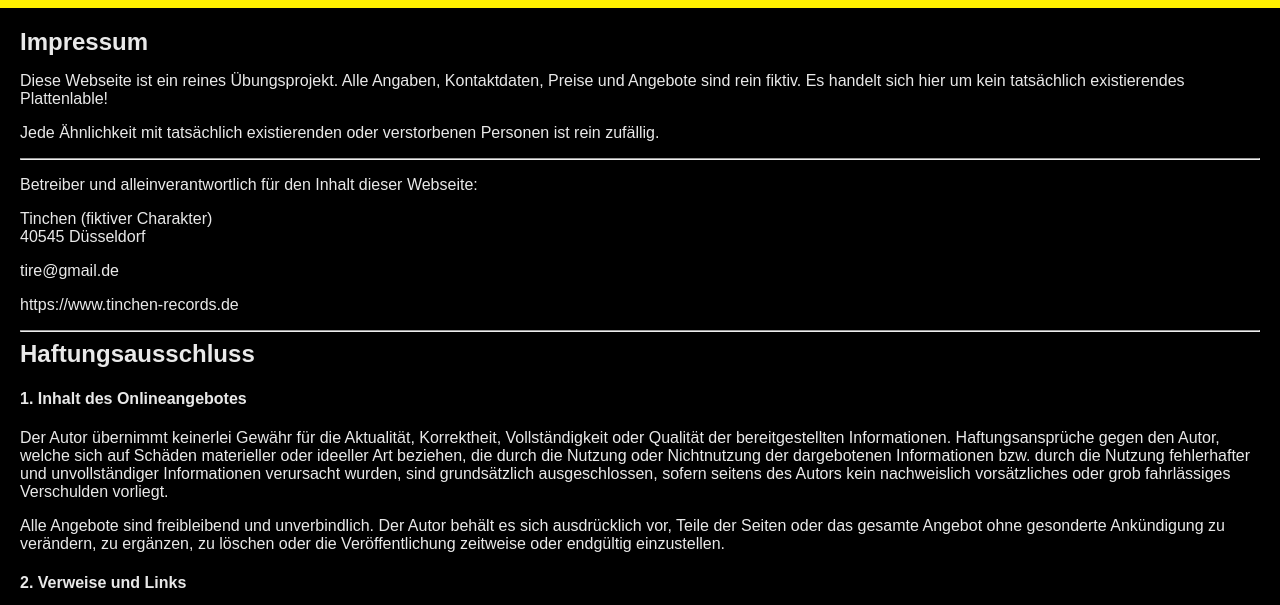
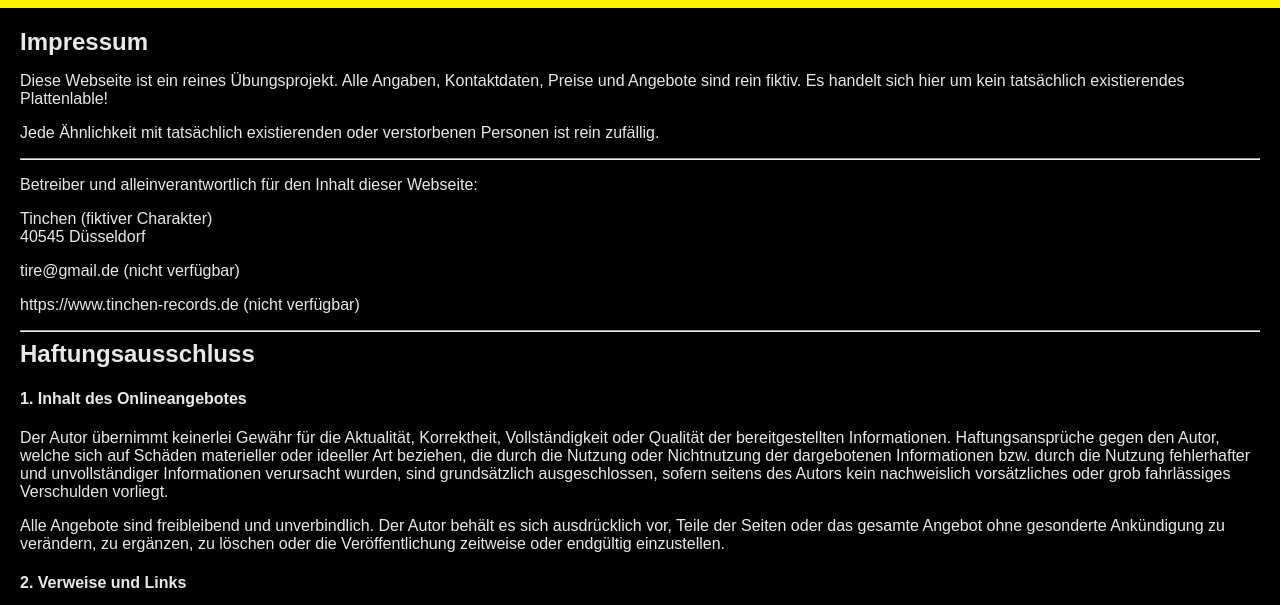
Before and after one commit to Chrryhh/Chrryhh.github.io, a plain HTML site: page tire/impressum.html in a window 1280 px wide. Shown: the part 195-800 px from the top of the page. Drawn offline with Linux system fonts and the light colour scheme.

Commit message:
Update impressum.html

```diff
--- a/tire/impressum.html
+++ b/tire/impressum.html
@@ -39,9 +39,9 @@
             40545 Düsseldorf
         </p>
 
-        <p>tire@gmail.de</p>
+        <p>tire@gmail.de (nicht verfügbar)</p>
 
-        <p>https://www.tinchen-records.de</p>
+        <p>https://www.tinchen-records.de (nicht verfügbar)</p>
         <hr>
 
         <h2>Haftungsausschluss</h2>
```
